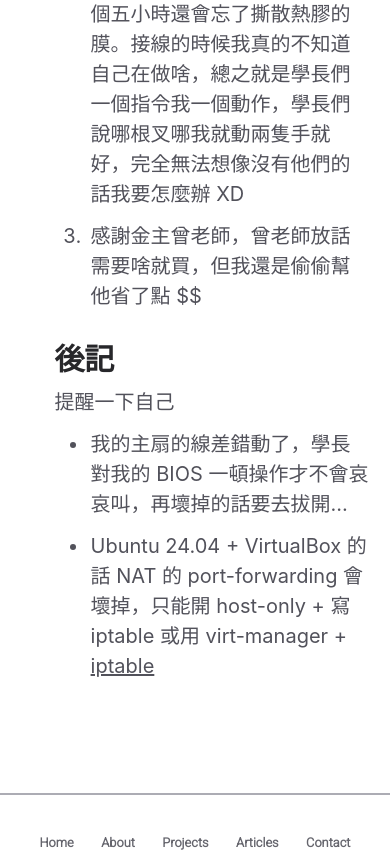
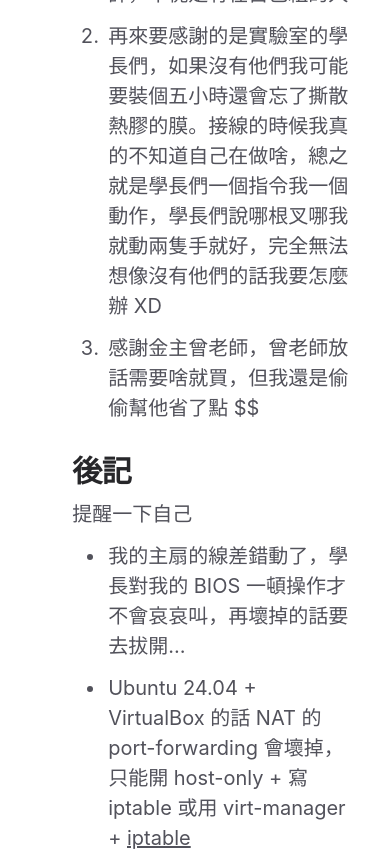
Before and after one commit to stanleyshen2003/me, a React (Create React App) app: page /me/article/1 in a window 390 px wide. Shown: the part 3169-4021 px from the top of the page. Built offline with nearby package versions, Linux system fonts and the light colour scheme.

Commit message:
fix layout article on cellphone

```diff
--- a/src/app.css
+++ b/src/app.css
@@ -104,7 +104,7 @@
 @media (max-width: 800px) {
 	.content-wrapper {
 		max-width: 90%;
-		margin: 0 auto;
+		/* margin: 0 auto; */
 		padding: 0 10px;
 	}
 
--- a/src/pages/styles/readArticle.css
+++ b/src/pages/styles/readArticle.css
@@ -56,6 +56,14 @@
 	padding-left: 10%;
 }
 
+@media (max-width: 800px) {
+	.read-article-wrapper {
+		padding-left: 15%;
+		padding-right: 5%;
+	}
+
+}
+
 .read-article-date-container {
 	border-left: 2px solid var(--quaternary-color);
 	color: var(--tertiary-color);
```
